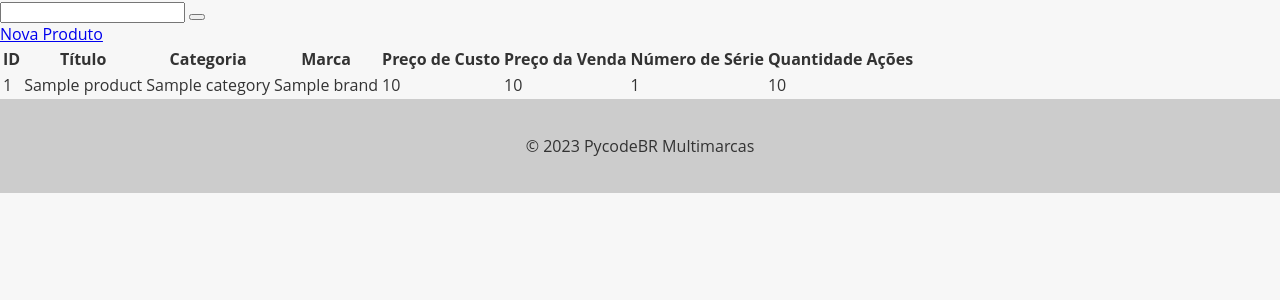
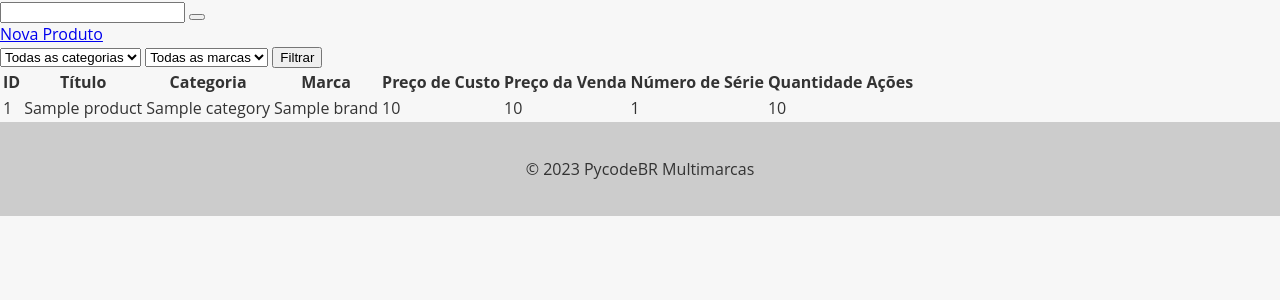
Before and after one commit to viniciusperrone/django-master, a Django app: template sge/products/templates/product_list.html in a window 1280 px wide. Shown: the part 50-350 px from the top of the page. Run offline with Django 5.2, Linux system fonts and the light colour scheme; the template is opened without the code that fills it: most values are stand-ins (such as "Sample title", 1, 10 or a date in 2020).

Commit message:
feat: implemented brand and category filter in product list

```diff
--- a/sge/products/templates/product_list.html
+++ b/sge/products/templates/product_list.html
@@ -23,6 +23,39 @@ SGE - Marcas
             <i class="bi bi-plus"></i>
             Nova Produto
         </a>
+    </div>
+</div>
+
+<div class="row mb-6">
+    <div class="col-md-6">
+        <form method="get" action="{% url 'product_list' %}">
+            <div class="input-group">
+                <select class="form-select" name="category">
+                    <option value="" {% if not request.GET.category %} selected {% endif %}>
+                        Todas as categorias
+                    </option>
+                    {% for category in categories %}
+                    <option value="{{ category.id }}" {% if request.GET.category == category.id|stringformat:'s' %} selected {% endif %}>
+                        {{ category.name }}
+                    </option>
+                    {% endfor %}
+                </select>
+                <select class="form-select" name="brand">
+                    <option value="" {% if request.GET.category %} selected {% endif %}>
+                        Todas as marcas
+                    </option>
+                    {% for brand in brands %}
+                    <option value="{{ brand.id }}" {% if request.GET.brand == brand.id|stringformat:'s' %} selected {% endif %}>
+                        {{ brand.name }}
+                    </option>
+                    {% endfor %}
+                </select>
+
+                <button type="submit" class="btn btn-primary">
+                    <i class="bi bi-filter"></i> Filtrar
+                </button>
+            </div>
+        </form>
     </div>
 </div>
 
```
Also changed, not shown: sge/products/views.py (+11 -0 lines).
